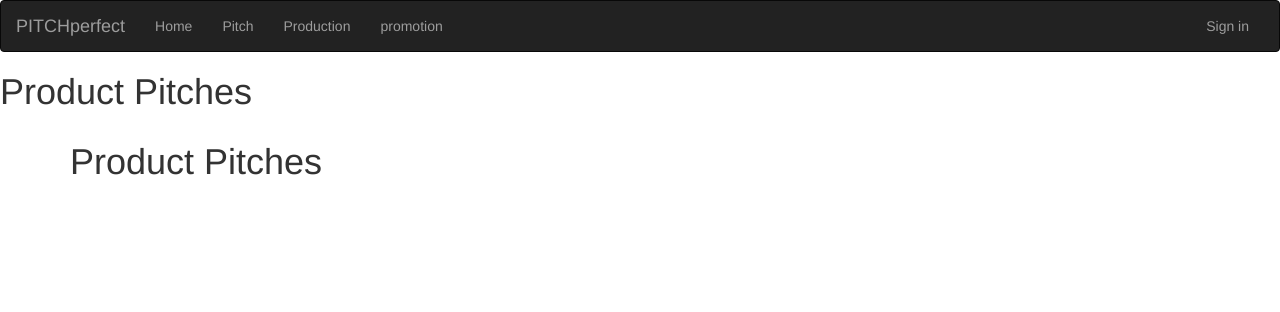
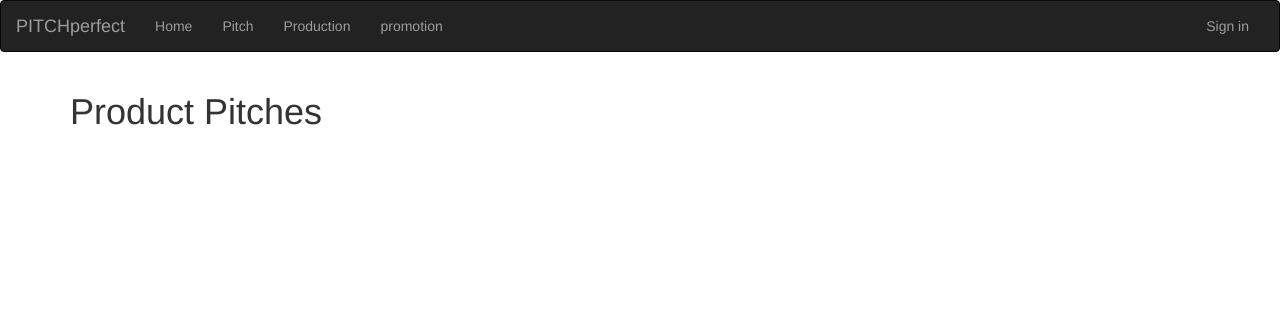
Before and after one commit to Maureen-1998DEV/Pitch, a Flask app: page /pitches/pitches_product in a window 1280 px wide. Shown: the top 312 px of the page. Run offline with Flask 2, Linux system fonts and the light colour scheme; data that the repository does not hold is empty; some libraries are stand-ins or nearby versions.

Commit message:
pushing to heroku

```diff
--- a/app/__init__.py
+++ b/app/__init__.py
@@ -24,7 +24,7 @@ def create_app(config_name):
 
     app.config.from_object(config_options[config_name])
     app.config["UPLOADED_PHOTOS_DEST"] = "static/img"
-    app.config['SECRET_KEY'] = 'maureen3344'
+    app.config['SECRET_KEY'] = 'thisIsarandomkey'
     mail.init_app(app)
     # configure UploadSet
     configure_uploads(app,photos)
--- a/app/auth/views.py
+++ b/app/auth/views.py
@@ -28,7 +28,7 @@ def register():
         db.session.add(user)
         db.session.commit()
 
-        mail_message("Welcome to watchlist","email/welcome_user",user.email,user=user)
+        mail_message("Welcome to pitchPERFECT","email/welcome_user",user.email,user=user)
 
         return redirect(url_for('auth.login'))
     title = "New Account"
--- a/app/main/views.py
+++ b/app/main/views.py
@@ -78,14 +78,14 @@ def new_pitch():
         category = pitch_form.category.data
 
         # Updated pitch
-        new_pitch = Pitch(pitch_title=title,pitch_content=pitch,category=category,user=current_user,likes=0,dislikes=0)
+        new_pitch = Pitch(title_pitch=title,content_pitch=pitch,category=category,user=current_user,likes=0,dislikes=0)
 
         # Save pitch
         new_pitch.save_pitch()
         return redirect(url_for('.index'))
 
     title = 'New pitch'
-    return render_template('new_pitch.html',title = title,pitch_form=pitch_form )
+    return render_template('newpitch.html',title = title,pitch_form=pitch_form )
 
 
 @main.route('/pitches/pitches_promotion')
@@ -133,14 +133,14 @@ def pitch(id):
 
     comment_form = CommentForm()
     if comment_form.validate_on_submit():
-        comment = comment_form.text.data
+        comment= comment_form.text.data
 
-        new_comment = Comment(comment = comment,user = current_user,pitch_id = pitch)
+        new_comment = Comment(content_commit = comment,user = current_user,pitch_id = pitch)
 
         new_comment.save_comment()
 
 
-    comments = Comment.get_comments(pitch)
+    comments = Comment.get_comment(pitch)
 
     return render_template("pitch.html", pitch = pitch, comment_form = comment_form, comments = comments, date = posted_date)
 
--- a/app/templates/index.html
+++ b/app/templates/index.html
@@ -12,21 +12,21 @@
             <div class="well well-lg">
                 <h3>Interview Pitches</h3>
                 <p>Interview pitches helps you ace an interview wiyh in a minute.</p>
-                <a href="{{url_for('main.interview_pitches')}}" class="btn btn-primary -center">View</a>
+                <a href="{{url_for('main.pitches_interview')}}" class="btn btn-primary -center">View</a>
             </div>
         </div>
         <div class="col-md-4">
             <div class="well well-lg">
                 <h3>Product Pitches</h3>
                 <p>Product PItches helps you present a product within a minute .</p>
-                <a href="{{url_for('main.product_pitches')}} "class="btn btn-primary -center">View</a>
+                <a href="{{url_for('main.pitches_product')}} "class="btn btn-primary -center">View</a>
             </div>
         </div>
         <div class="col-md-4">
             <div class="well well-lg">
                 <h3>Promotion Pitches</h3>
                 <p>Promotion Pitcheshelps you in ypur presentation within a minute.</p>
-                <a href="{{url_for('main.promotion_pitches')}}" class="btn btn-primary -center">View</a>
+                <a href="{{url_for('main.pitches_product')}}" class="btn btn-primary -center">View</a>
             </div>
         </div>
     </div>
--- a/app/templates/interview.html
+++ b/app/templates/interview.html
@@ -2,7 +2,7 @@
 {% import 'macros.html' as macro %}
 
 {%block content%}
-    <h1>Interview Pitches</h1>
+
 <div class="container">
     <h1>Interview Pitches</h1>
     <hr>
--- a/app/templates/navbar.html
+++ b/app/templates/navbar.html
@@ -12,9 +12,9 @@
         <div class="navbar-collapse collapse">
             <ul class="nav navbar-nav">
                 <li><a href="/">Home</a></li>
-                <li><a href="{{url_for('main.interview_pitches')}}">Pitch</a></li>
-                <li><a href="{{url_for('main.product_pitches')}}">Production</a></li>
-                <li><a href="{{url_for('main.promotion_pitches')}}">promotion</a></li>
+                <li><a href="{{url_for('main.pitches_interview')}}">Pitch</a></li>
+                <li><a href="{{url_for('main.pitches_product')}}">Production</a></li>
+                <li><a href="{{url_for('main.pitches_promotion')}}">promotion</a></li>
             </ul>
             <ul class="nav navbar-nav navbar-right">
                 {% if current_user.is_authenticated %}
--- a/app/templates/product.html
+++ b/app/templates/product.html
@@ -2,7 +2,6 @@
 {% import 'macros.html' as macro %}
 
 {%block content%}
-<h1>Product Pitches</h1>
 <div class="container">
     <h1>Product Pitches</h1>
     <br>
--- a/app/templates/promotion.html
+++ b/app/templates/promotion.html
@@ -2,8 +2,7 @@
 {% import 'macros.html' as macro %}
 
 {%block content%}
-    <h1>Promotion Pitches</h1>
-    <br>
+
 <div class="container">
     <h1>Promotion Pitches</h1>
     <br>
--- a/manage.py
+++ b/manage.py
@@ -4,7 +4,7 @@ from app.models import User,Role
 from flask_script import Manager,Server
 
 # Creating app instance
-app = create_app('test')
+app = create_app('production')
 
 manager = Manager(app)
 migrate = Migrate(app,db)
```
Also changed, not shown: 1 other file.
